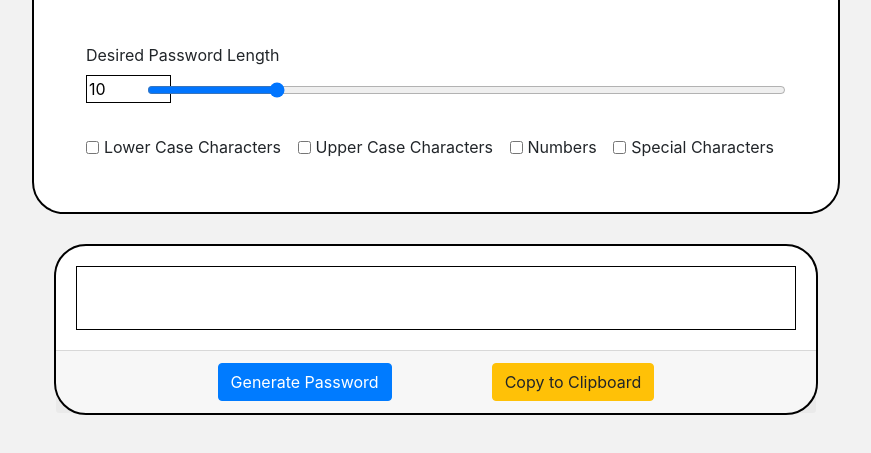
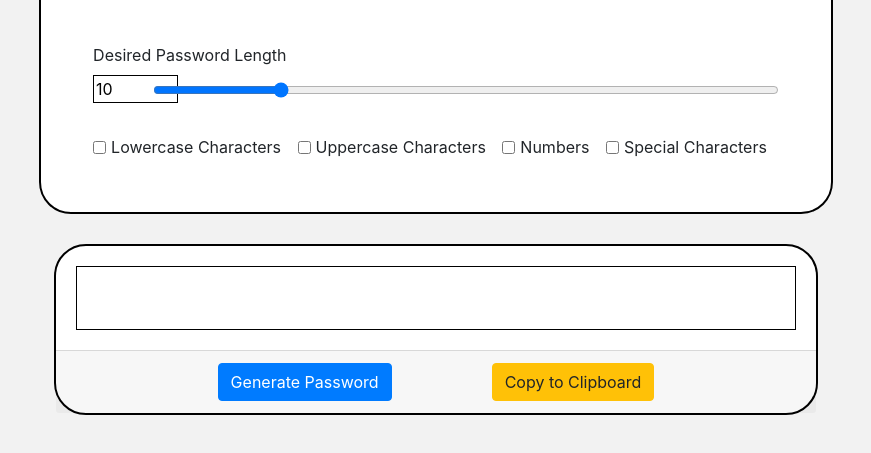
Before and after one commit to kshiraishi22/open_sesame, a plain HTML site: page index.html in a window 1280 px wide. Shown: the part 237-690 px from the top of the page, without its empty margins (204-1075 px from the left). Drawn offline with nearby package versions, Linux system fonts and the light colour scheme.

```diff
--- a/index.html
+++ b/index.html
@@ -35,12 +35,12 @@
         <div class="checkbox">
           <div class="form-check form-check-inline">
               <input class="form-check-input" type="checkbox" id="lowerCase" value="option1">
-              <label class="form-check-label" for="lowerCase">Lower Case Characters</label>
+              <label class="form-check-label" for="lowerCase">Lowercase Characters</label>
           </div>
 
           <div class="form-check form-check-inline">
               <input class="form-check-input" type="checkbox" id="upperCase" value="option1">
-              <label class="form-check-label" for="upperCase">Upper Case Characters</label>
+              <label class="form-check-label" for="upperCase">Uppercase Characters</label>
           </div>
 
           <div class="form-check form-check-inline">
```
Also changed, not shown: 1 other file.
